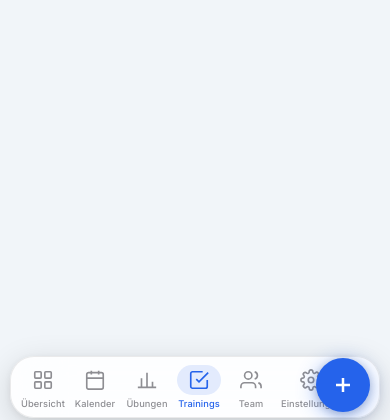
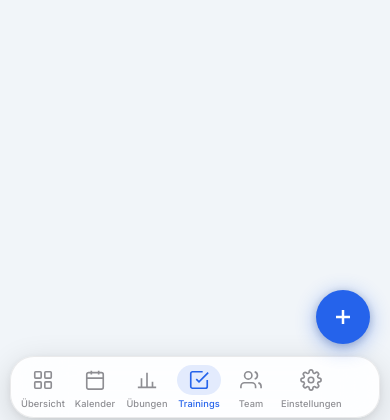
Before and after one commit to plauzten-dev/training-manager, a Flask app: page /my-trainings in a window 390 px wide. Shown: the part 424-844 px from the top of the page. Run offline with Flask 3, Linux system fonts and the light colour scheme; the visitor is signed in with stand-in values (Sample User, id 1); data comes from the database, SQL or seed files in the repository; data that the repository does not hold is empty.

Commit message:
Fix: FAB-Button bottom auf 76px – über der Mobile-Nav
Co-Authored-By: Claude Sonnet 4.6 <noreply@anthropic.com>

```diff
--- a/static/css/style.css
+++ b/static/css/style.css
@@ -1600,7 +1600,7 @@ textarea { resize: vertical; min-height: 90px; }
 .mt-fab {
   display: none;
   position: fixed;
-  bottom: 8px;
+  bottom: 76px;
   right: 20px;
   width: 54px; height: 54px; border-radius: 50%;
   background: var(--primary); color: #fff;
```
